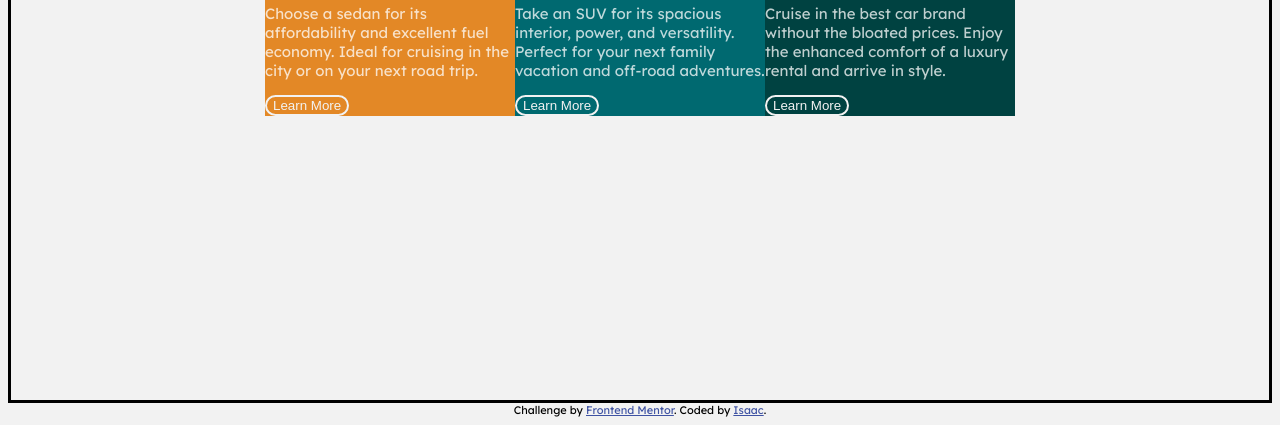
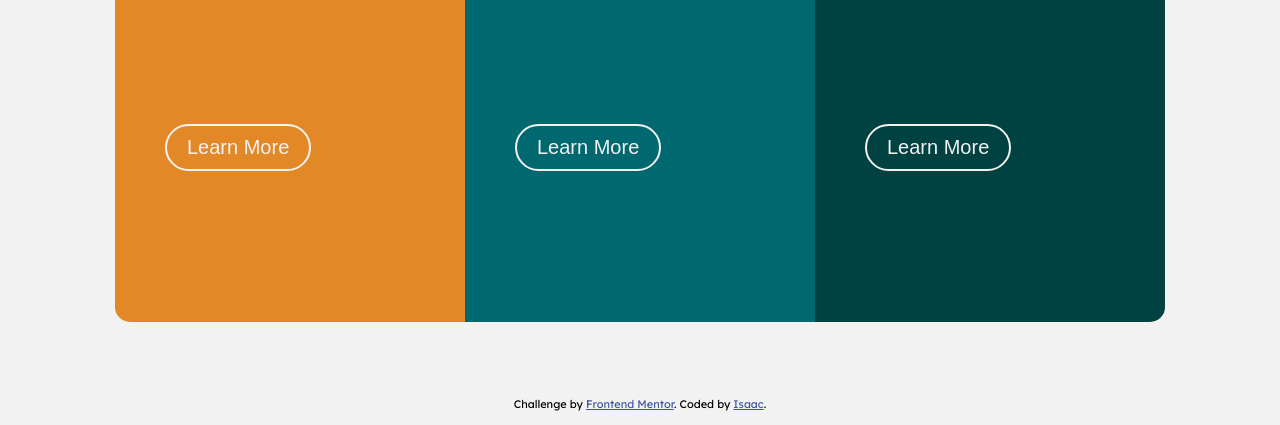
Before and after one commit to Isaacwyne/3-column-preview-card-component, a plain HTML site: page index.html in a window 1280 px wide. Shown: the part 411-836 px from the top of the page. Drawn offline with Linux system fonts and the light colour scheme.

```diff
--- a/styles.css
+++ b/styles.css
@@ -9,7 +9,6 @@
 }
 .content {
     height: 100vh;
-    border: 3px solid black;
     display: flex;
     justify-content: center;
     align-items: center;
@@ -17,32 +16,48 @@
 
 .grid {
     display: grid;
-    grid-template-columns: repeat(3, 250px);
+    grid-template-columns: repeat(3, 350px);
+    height: calc(100vh - 150px);
 }
 
 .first-col {
+    padding: 50px 50px;
+    border-bottom-left-radius: 15px;
+    border-top-left-radius: 15px;
     background-color: hsl(31, 77%, 52%);
 }
 
 .second-col {
+    padding: 50px 50px;
     background-color: hsl(184, 100%, 22%);
 }
 
 .third-col {
+    padding: 50px 50px;
+    border-bottom-right-radius: 15px;
+    border-top-right-radius: 15px;
     background-color: hsl(179, 100%, 13%);
+}
+
+p {
+    margin-top: 30px;
 }
 
 h1 {
     font-family: Big Shoulders Display;
     text-transform: uppercase;
+    font-size: 50px;
     color: hsl(0, 0%, 95%);
 }
 
 #btn {
     color: hsl(0, 0%, 95%);
+    font-size: 20px;
     border: 2px solid hsl(0, 0%, 95%);
     border-radius: 30px;
     background: none;
+    margin-top: 7em;
+    padding: 10px 20px;
 }
 
 .attribution {
```
Also changed, not shown: 1 other file.
